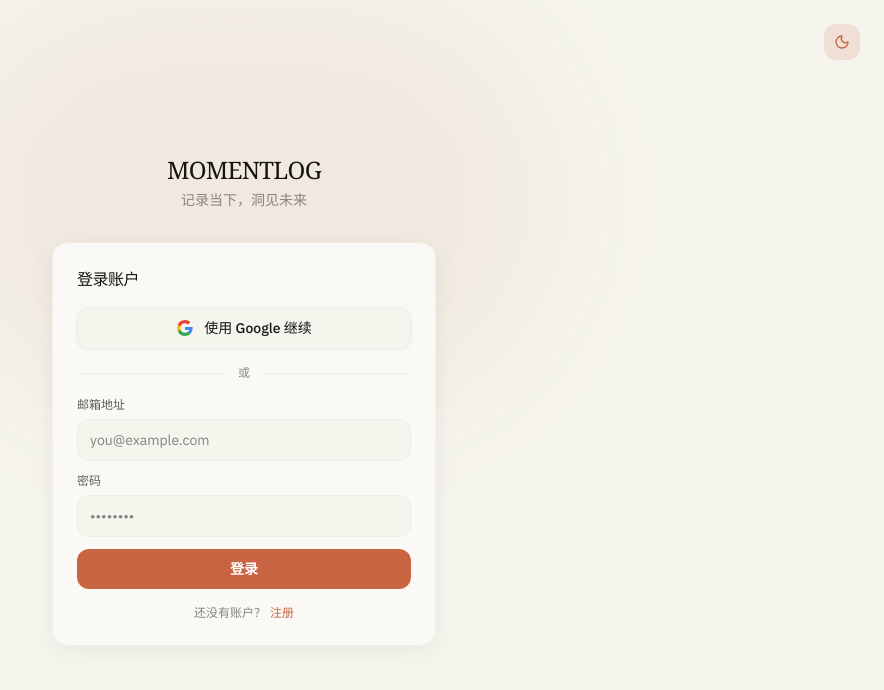
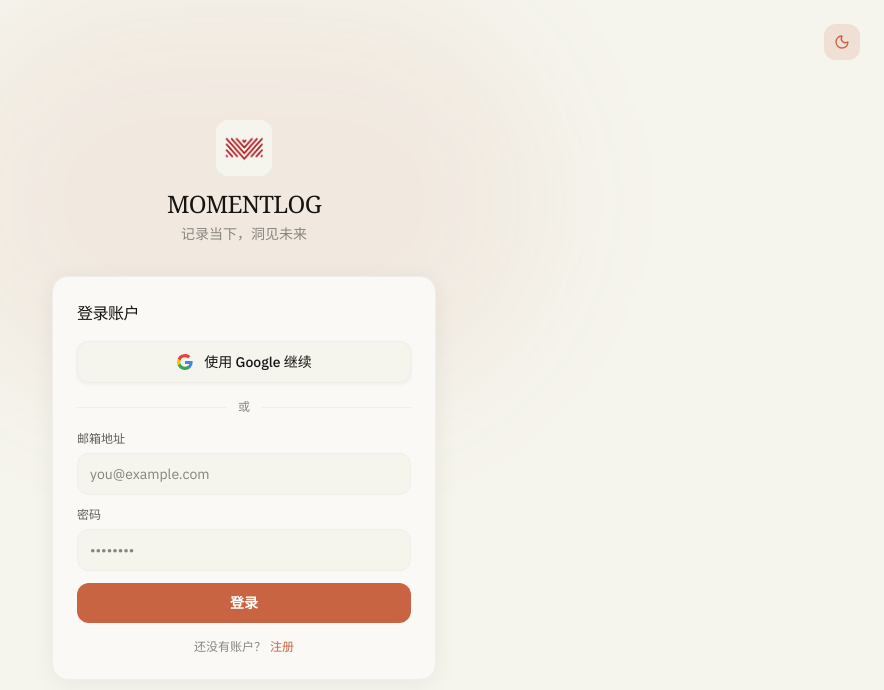
Before and after one commit to hassanfu/MomentLog, a Next.js app: page /login in a window 1280 px wide. Shown: the top 690 px of the page, without its empty margins (396-1280 px from the left). Built offline with nearby package versions, Linux system fonts and the light colour scheme.

Commit message:
feat(brand): custom logo/favicon + header and login placements
Made-with: Cursor

```diff
--- a/app/(auth)/login/page.tsx
+++ b/app/(auth)/login/page.tsx
@@ -1,6 +1,7 @@
 "use client";
 
 import { useState, useTransition } from "react";
+import Image from "next/image";
 import { toast } from "sonner";
 import { ThemeToggle } from "@/components/theme-toggle";
 import {
@@ -64,7 +65,15 @@ export default function LoginPage() {
       />
 
       <div className="w-full max-w-sm relative">
-        <div className="text-center mb-8">
+        <div className="mb-8 flex flex-col items-center text-center">
+          <Image
+            src="/logo.png"
+            alt="MomentLog"
+            width={56}
+            height={56}
+            className="mb-3 h-14 w-14 shrink-0 rounded-xl object-cover"
+            priority
+          />
           <h1
             className="text-xl font-bold tracking-[0.14em] sm:text-2xl"
             style={{ color: "var(--text-primary)" }}
--- a/app/layout.tsx
+++ b/app/layout.tsx
@@ -10,10 +10,10 @@ const ibmPlexSans = IBM_Plex_Sans({
   variable: "--font-sans",
 });
 
+// 标签页图标：同 `public/logo.png` 的 `app/icon.png`（见 /app/icon.png）
 export const metadata: Metadata = {
   title: "MomentLog — 记录当下，洞见未来",
   description: "随时记录你的活动，让 AI 为你生成专业简报，发现成长轨迹。",
-  icons: { icon: "/favicon.ico" },
 };
 
 export const viewport: Viewport = {
--- a/components/AppNav.tsx
+++ b/components/AppNav.tsx
@@ -1,6 +1,7 @@
 "use client";
 
 import Link from "next/link";
+import Image from "next/image";
 import { usePathname, useRouter, useSearchParams } from "next/navigation";
 import { signOut } from "@/lib/actions/auth";
 import { useEffect, useState, useTransition } from "react";
@@ -67,7 +68,15 @@ export default function AppNav() {
         style={{ background: "var(--nav-glass)", backdropFilter: "blur(12px)" }}
       >
         <div className="mx-auto flex h-14 max-w-6xl items-center justify-between gap-3 px-4">
-          <Link href="/" className="flex items-center" scroll={false}>
+          <Link href="/" className="flex items-center gap-2.5" scroll={false}>
+            <Image
+              src="/logo.png"
+              alt="MomentLog"
+              width={28}
+              height={28}
+              className="h-7 w-7 shrink-0 rounded-md object-cover"
+              priority
+            />
             <span className="text-sm font-bold tracking-[0.14em]" style={{ color: "var(--text-primary)" }}>
               MOMENTLOG
             </span>
```
Also changed, not shown: app/icon.png (added), public/logo.png (added).
